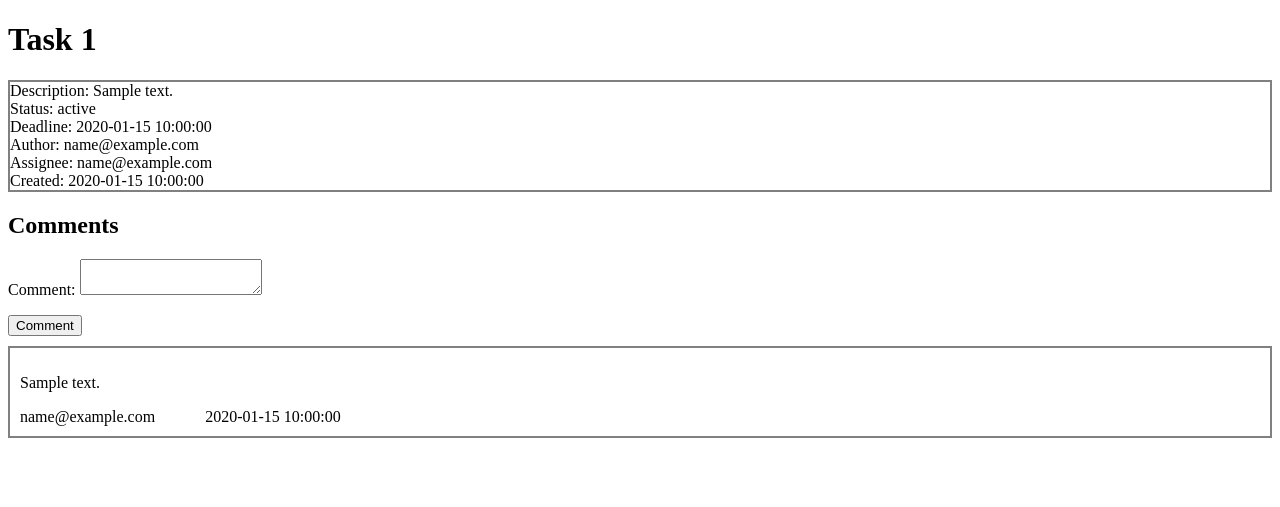
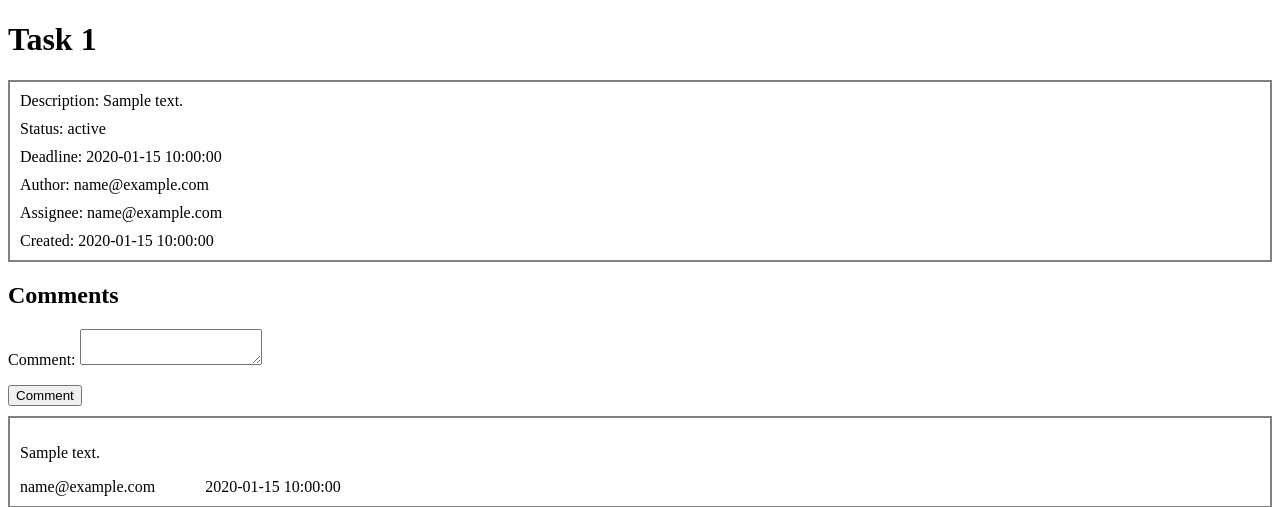
Before and after one commit to M4kar0vAl/business-management-system, a Python web app: template templates/tasks/detail.html in a window 1280 px wide. Shown: the part 60-567 px from the top of the page. Run offline with Jinja, Linux system fonts and the light colour scheme; the template is opened without the code that fills it: most values are stand-ins (such as "Sample title", 1, 10 or a date in 2020).

Commit message:
update task detail page styles

```diff
--- a/templates/tasks/detail.html
+++ b/templates/tasks/detail.html
@@ -12,7 +12,7 @@
 
     <h1>Task {{ task.id }}</h1>
 
-    <div style="border: 2px solid gray; margin-bottom: 10px">
+    <div style="border: 2px solid gray; margin-bottom: 10px; padding: 10px; display: flex; flex-direction: column; row-gap: 10px">
         <div>Description: {{ task.description }}</div>
 
         {% if is_assignee and task_team_member %}
@@ -55,7 +55,7 @@
 
         {% if (is_manager or is_admin) and task_team_member and task.author_id == current_user.id %}
             <p>
-                <a href="{{ url_for('tasks:edit_page', task_id=task.id) }}">Edit</a>
+                <a href="{{ url_for('tasks:edit_page', task_id=task.id) }}" style="font-size: larger">Edit</a>
             </p>
             <form action="{{ url_for('delete_task', team_id=task.team_id, task_id=task.id) }}" method="post">
                 <button type="submit">Delete</button>
```
